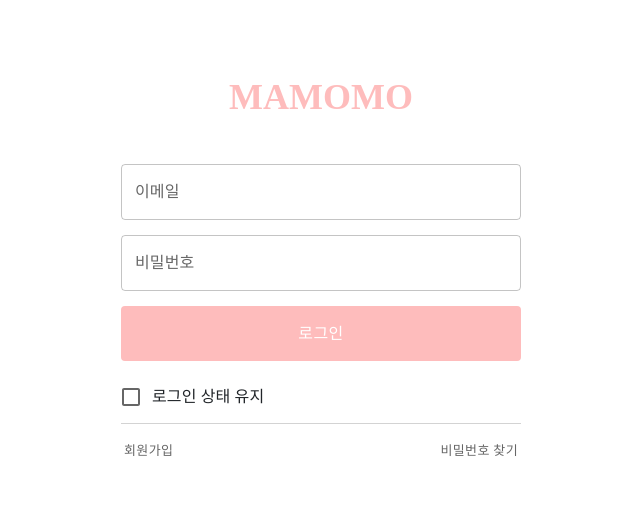
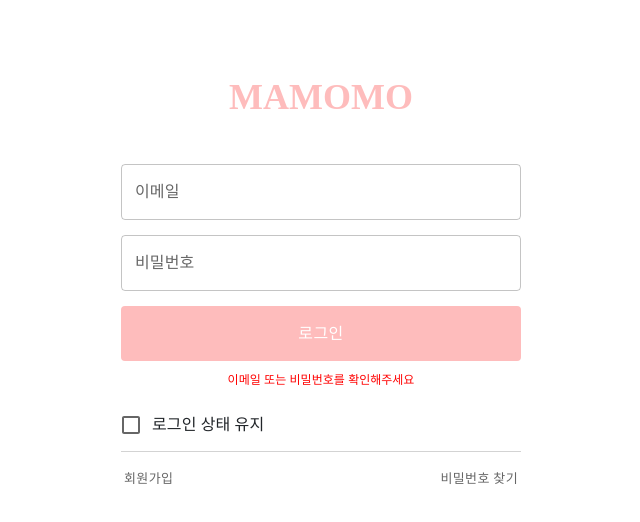
Before and after one commit to 2E2I/mamomo-client, a React (Create React App) app: page /signin in a window 1280 px wide. Both pictures are taken after a click on the button "로그인". Shown: the top 522 px of the page, without its empty margins (319-959 px from the left). Built offline with nearby package versions, Linux system fonts and the light colour scheme; no server answers; what zustand-persist would draw is missing.

Commit message:
:sparkles: 로그인페이지 설계 #112
유효성 검사 추가

```diff
--- a/src/components/signInPageComponents/SignIn.js
+++ b/src/components/signInPageComponents/SignIn.js
@@ -1,14 +1,15 @@
-import React from 'react';
+import React, { useState } from 'react';
 import {
   Grid,
   Button,
   createTheme,
-  ThemeProvider
+  ThemeProvider,
+  Box
 } from '@mui/material';
 
 import axios from 'axios';
 import { SignInStore } from '../../store/SignInPageStore';
-import { useHistory } from "react-router-dom";
+import { useHistory } from "react-router-dom"; // <Route>로 감싸지지 않은 컴포넌트에서 history 사용
 
 // 로그인 버튼
 const SignIn = () => {
@@ -23,6 +24,7 @@ const SignIn = () => {
 
   const { email, password, keepingSignIn } = SignInStore();
   const history = useHistory();
+  const [error, setError] = useState(false);
 
   const onClick = async () => {
     try {
@@ -34,6 +36,7 @@ const SignIn = () => {
         })
         .then((res) => {
           console.log(res.data) // 토큰
+          setError(false);
           if (res.status === 200) {
             console.log('로그인 성공')
             history.push('/')
@@ -41,6 +44,7 @@ const SignIn = () => {
         })
     } catch (e) {
       console.log(e);
+      setError(true);
     }
   };
 
@@ -67,6 +71,18 @@ const SignIn = () => {
           로그인
         </Button>
       </Grid>
+      {
+        error === true
+        ? <Grid
+            container justifyContent="center"
+            margin="10px 0 0 0"
+            fontSize="12px"
+            color="#ff0000"
+          >
+            이메일 또는 비밀번호를 확인해주세요
+          </Grid>
+        : null
+      }
     </ThemeProvider>
 
   );
```
Lines whose indentation alone changed are shown as unchanged.
